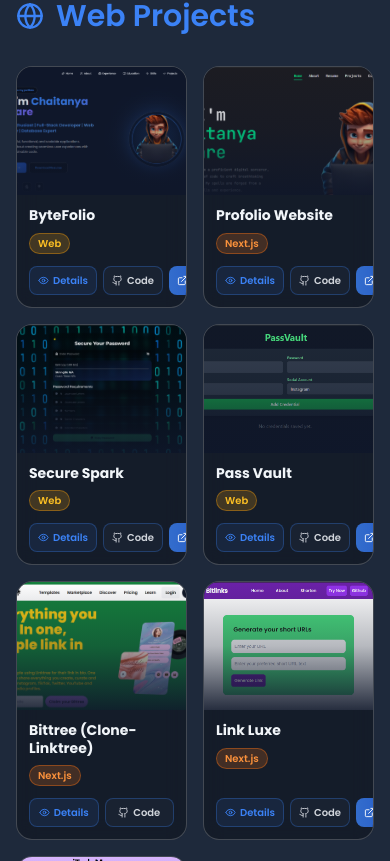
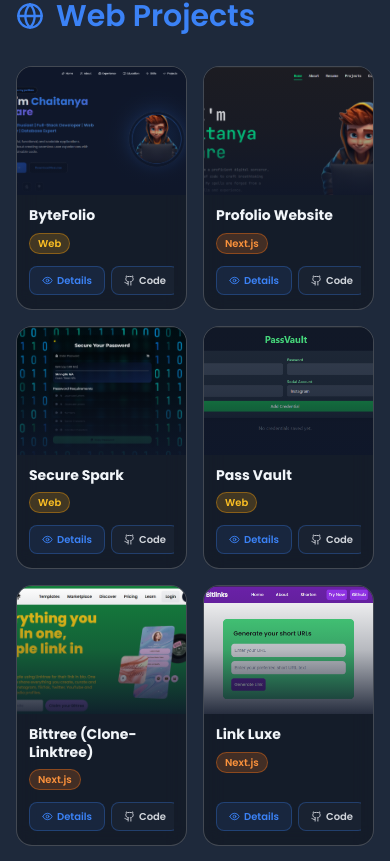
Before and after one commit to DarkWizardCK-24/ByteFolio, a React (Vite) app: page / in a window 390 px wide. Shown: the part 11139-12000 px from the top of the page. Built offline with nearby package versions, Linux system fonts and the light colour scheme.

Commit message:
Refactor buttons in ProjectCard for mobile layout

```diff
--- a/src/components/ProjectCard.jsx
+++ b/src/components/ProjectCard.jsx
@@ -61,12 +61,12 @@ const ProjectCard = ({ project, index }) => {
             {badge.label}
           </span>
 
-          {/* ── MOBILE / TABLET: Always-visible compact buttons ── */}
-          {/* Shown on xs–md, hidden on lg+ where hover works fine */}
-          <div className="flex gap-1.5 mt-auto pt-1 sm:hidden">
+          {/* ── MOBILE / TABLET: Horizontally scrollable buttons ── */}
+          <div className="mt-auto pt-1 sm:hidden">
+            <div className="flex gap-1.5 overflow-x-auto scrollbar-none pb-0.5" style={{ scrollbarWidth: "none", msOverflowStyle: "none" }}>
               <button
                 onClick={() => setModalOpen(true)}
-              className="flex items-center gap-1 px-2 py-1.5 bg-accent/10 text-accent rounded-lg border border-accent/30 flex-1 justify-center text-[10px] font-semibold"
+                className="flex items-center gap-1 px-3 py-1.5 bg-accent/10 text-accent rounded-lg border border-accent/30 text-[10px] font-semibold whitespace-nowrap flex-shrink-0"
               >
                 <Eye size={11} />
                 Details
@@ -76,7 +76,7 @@ const ProjectCard = ({ project, index }) => {
                   href={project.github}
                   target="_blank"
                   rel="noopener noreferrer"
-                className="flex items-center gap-1 px-2 py-1.5 bg-secondary/50 text-gray-300 rounded-lg border border-accent/30 flex-1 justify-center text-[10px] font-semibold"
+                  className="flex items-center gap-1 px-3 py-1.5 bg-secondary/50 text-gray-300 rounded-lg border border-accent/30 text-[10px] font-semibold whitespace-nowrap flex-shrink-0"
                 >
                   <Github size={11} />
                   Code
@@ -87,12 +87,13 @@ const ProjectCard = ({ project, index }) => {
                   href={project.live}
                   target="_blank"
                   rel="noopener noreferrer"
-                className="flex items-center gap-1 px-2 py-1.5 bg-gradient-to-r from-accent/80 to-blue-600/80 text-white rounded-lg flex-1 justify-center text-[10px] font-semibold"
+                  className="flex items-center gap-1 px-3 py-1.5 bg-gradient-to-r from-accent/80 to-blue-600/80 text-white rounded-lg text-[10px] font-semibold whitespace-nowrap flex-shrink-0"
                 >
                   <ExternalLink size={11} />
                   Live
                 </a>
               )}
+            </div>
           </div>
 
           {/* ── DESKTOP: Slide-up animated buttons on hover ── */}
```
Lines whose indentation alone changed are shown as unchanged.
